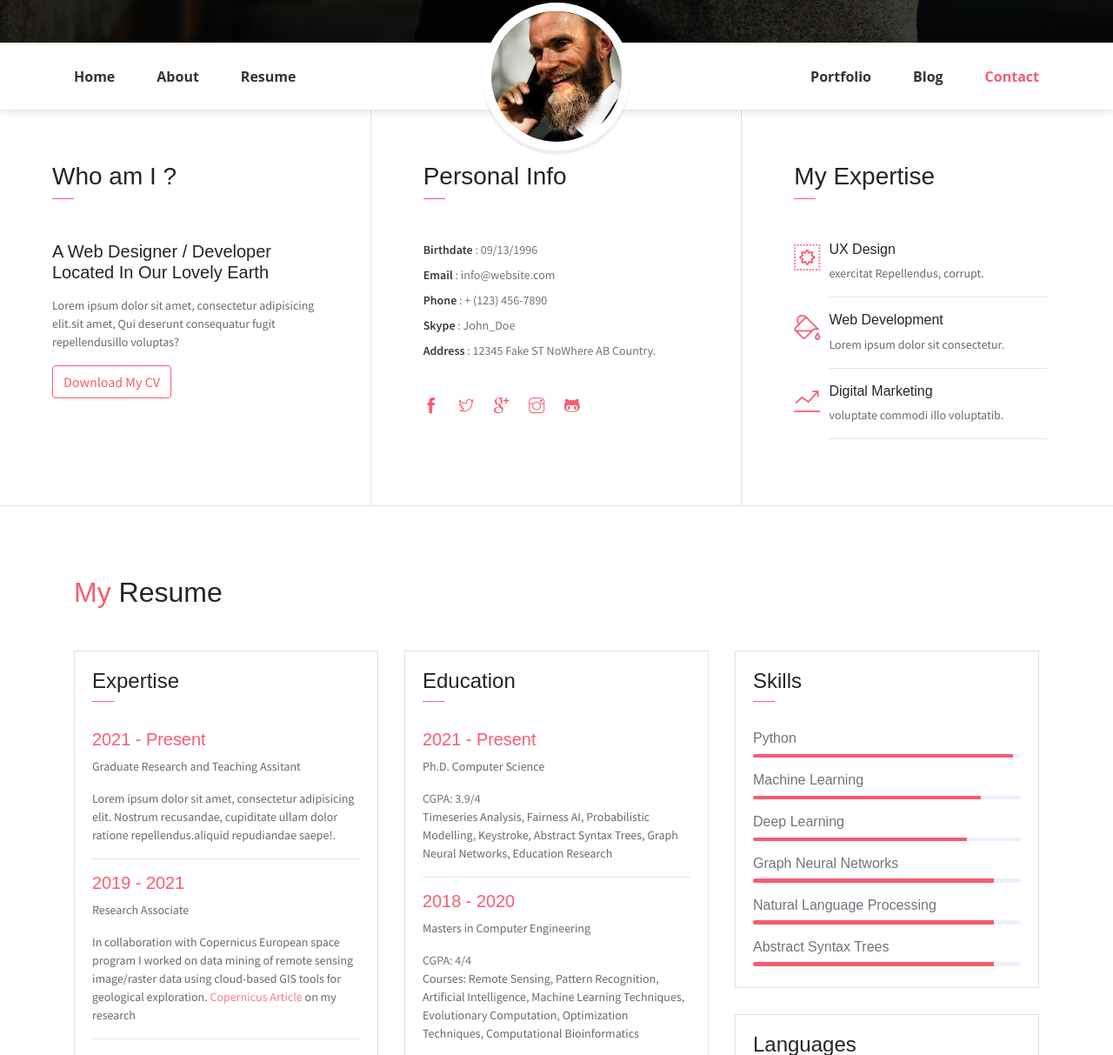
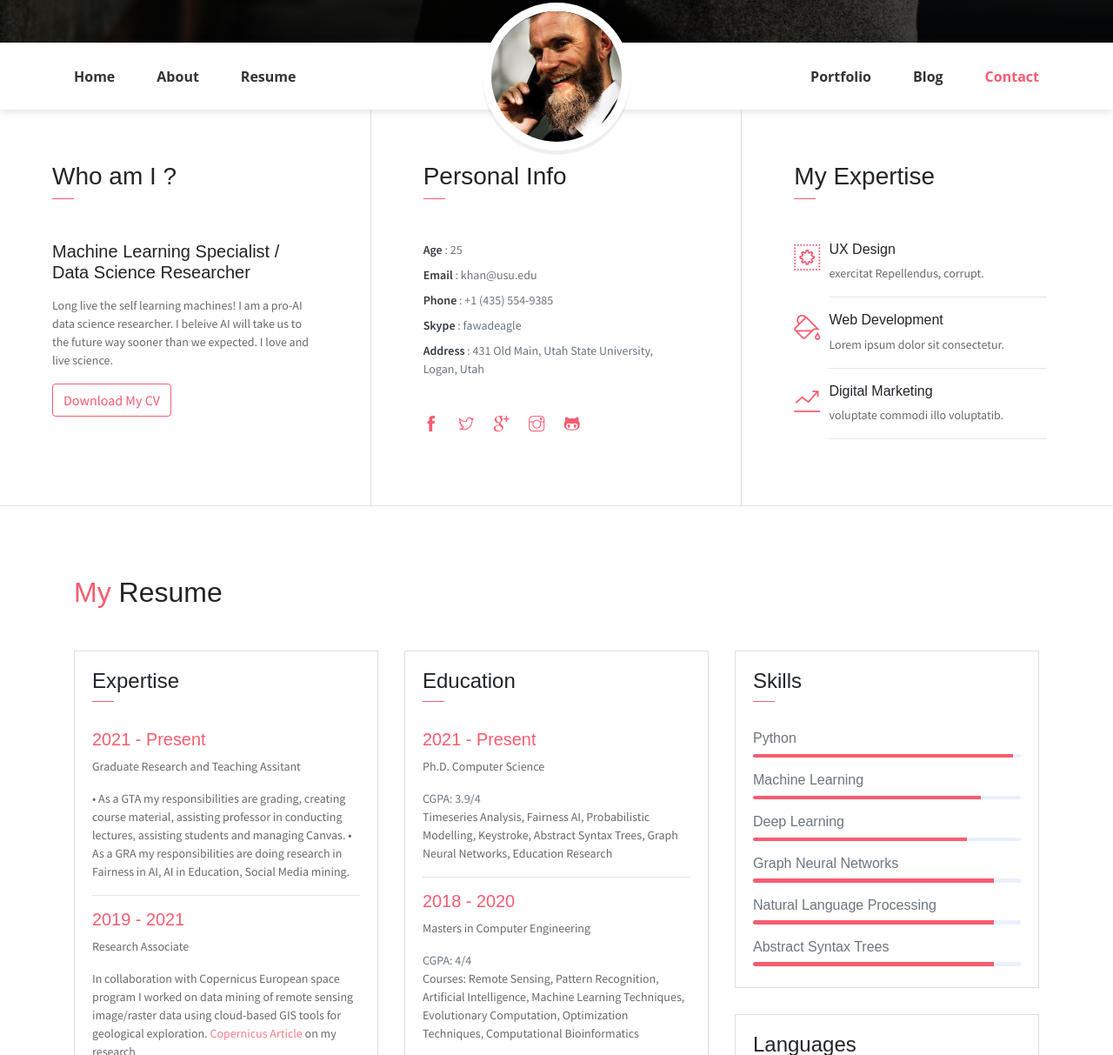
Before and after one commit to mfawadakbar/mfawadakbar.github.io, a plain HTML site: page index.html in a window 1280 px wide. Shown: the part 591-1804 px from the top of the page at 87% size. Drawn offline with Linux system fonts and the light colour scheme; some packages are replaced by stand-ins of ours; some icons are missing.

Commit message:
adding files

```diff
--- a/index.html
+++ b/index.html
@@ -83,20 +83,20 @@
             <div class="col-lg-4 about-card">
                 <h3 class="font-weight-light">Who am I ?</h3>
                 <span class="line mb-5"></span>
-                <h5 class="mb-3">A Web Designer / Developer Located In Our Lovely Earth</h5>
-                <p class="mt-20">Lorem ipsum dolor sit amet, consectetur adipisicing elit.sit amet, Qui deserunt
-                    consequatur fugit repellendusillo voluptas?</p>
+                <h5 class="mb-3">Machine Learning Specialist / Data Science Researcher</h5>
+                <p class="mt-20">Long live the self learning machines! I am a pro-AI data science researcher. I beleive
+                    AI will take us to the future way sooner than we expected. I love and live science.</p>
                 <button class="btn btn-outline-danger"><i class="icon-down-circled2 "></i>Download My CV</button>
             </div>
             <div class="col-lg-4 about-card">
                 <h3 class="font-weight-light">Personal Info</h3>
                 <span class="line mb-5"></span>
                 <ul class="mt40 info list-unstyled">
-                    <li><span>Birthdate</span> : 09/13/1996</li>
-                    <li><span>Email</span> : info@website.com</li>
-                    <li><span>Phone</span> : + (123) 456-7890</li>
-                    <li><span>Skype</span> : John_Doe </li>
-                    <li><span>Address</span> : 12345 Fake ST NoWhere AB Country.</li>
+                    <li><span>Age</span> : 25</li>
+                    <li><span>Email</span> : khan@usu.edu</li>
+                    <li><span>Phone</span> : +1 (435) 554-9385</li>
+                    <li><span>Skype</span> : fawadeagle </li>
+                    <li><span>Address</span> : 431 Old Main, Utah State University, Logan, Utah</li>
                 </ul>
                 <ul class="social-icons pt-3">
                     <li class="social-item"><a class="social-link" href="#"><i class="ti-facebook"
@@ -158,8 +158,10 @@
                         <div class="card-body">
                             <h6 class="title text-danger">2021 - Present</h6>
                             <P>Graduate Research and Teaching Assitant</P>
-                            <P class="subtitle">Lorem ipsum dolor sit amet, consectetur adipisicing elit. Nostrum
-                                recusandae, cupiditate ullam dolor ratione repellendus.aliquid repudiandae saepe!.</P>
+                            <P class="subtitle">• As a GTA my responsibilities are grading, creating course material,
+                                assisting professor in conducting lectures, assisting students and managing Canvas.
+                                • As a GRA my responsibilities are doing research in Fairness in AI, AI in Education,
+                                Social Media mining.</P>
                             <hr>
                             <h6 class="title text-danger">2019 - 2021</h6>
                             <P>Research Associate</P>
```
